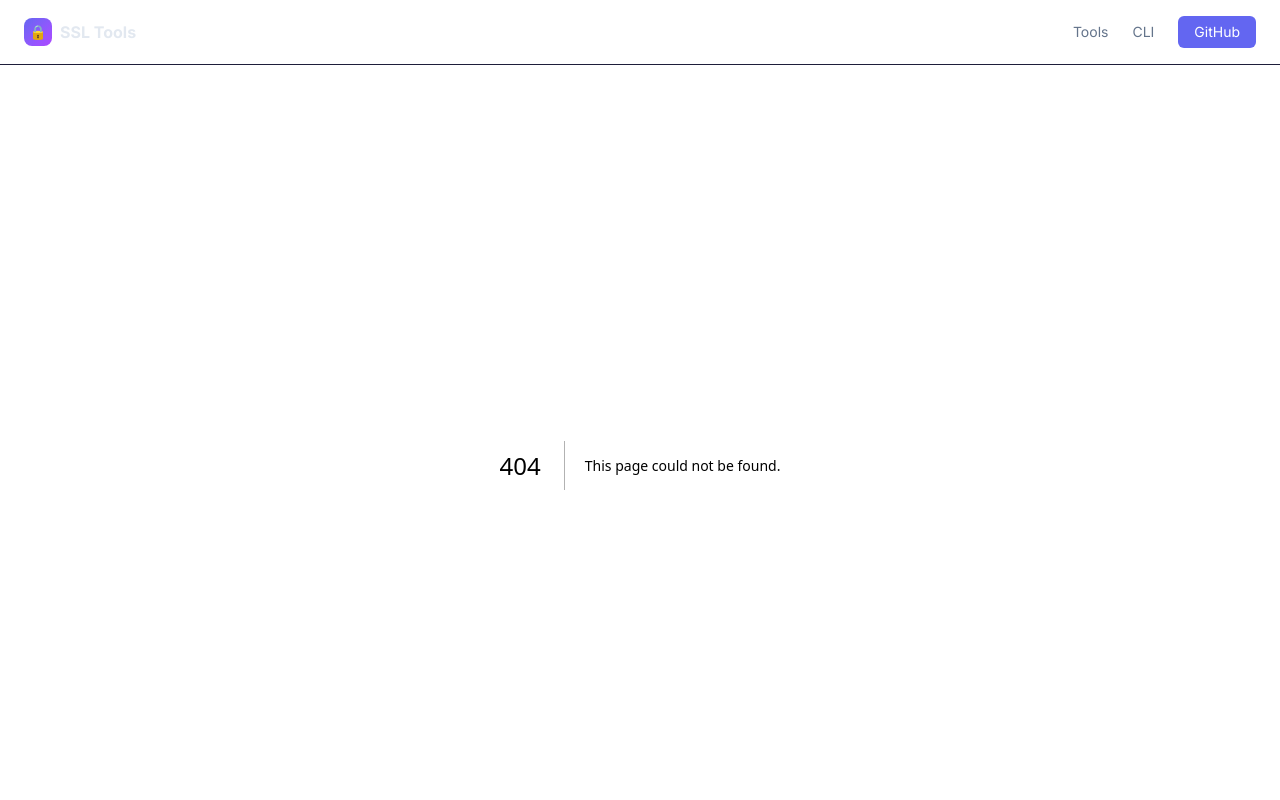
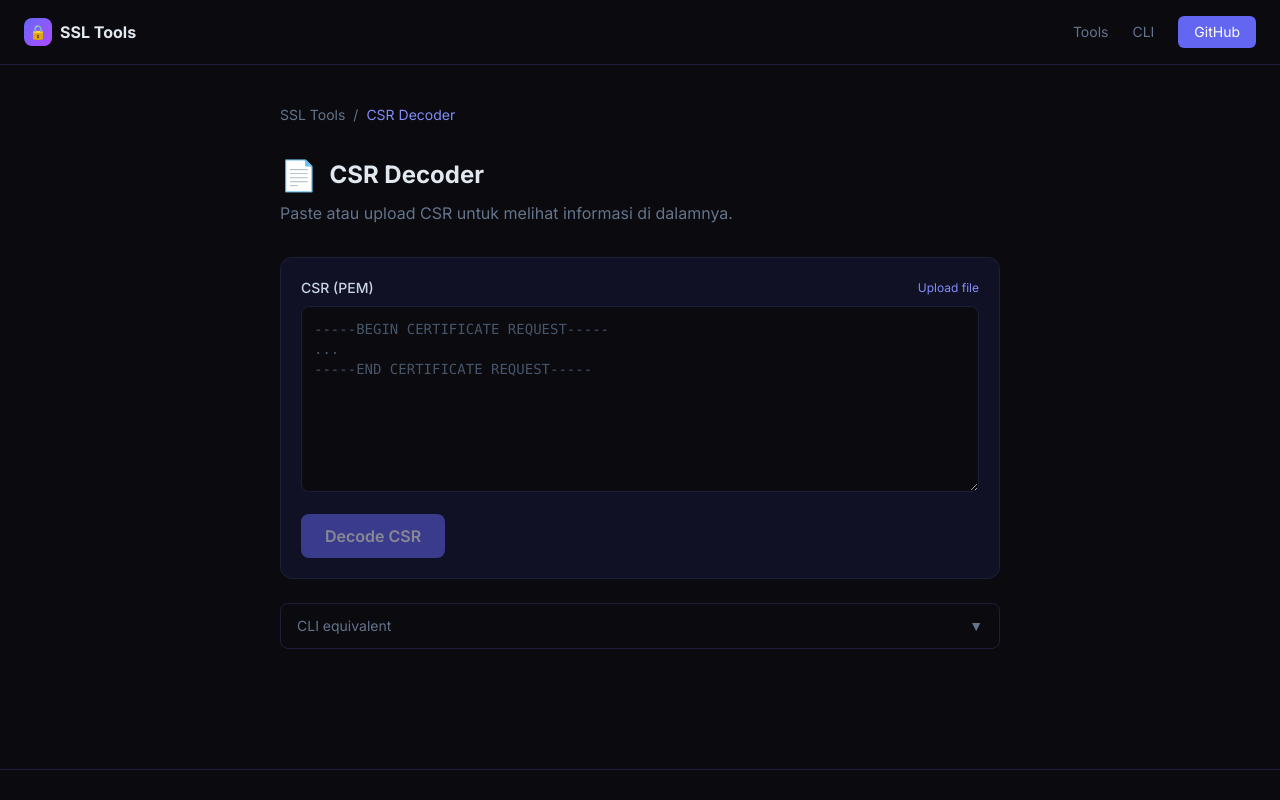
Before and after one commit to nugiabdiansyah/ssl-certificate-tools, a Next.js app in the folder apps/web/: page /csr-decoder in a window 1280 px wide. Before the commit this address had no page. Shown: the top 800 px of the page. Built offline with nearby package versions, Linux system fonts and the light colour scheme.

Commit message:
feat(web): add CSR Decoder lib, API route, and page

```diff
--- /dev/null
+++ b/apps/web/src/app/api/csr-decoder/route.ts
@@ -0,0 +1,14 @@
+import { NextRequest, NextResponse } from 'next/server'
+import { decodeCsr } from '@/lib/csr-decoder'
+
+export const runtime = 'nodejs'
+
+export async function POST(req: NextRequest) {
+  const { pem } = await req.json()
+  if (!pem) return NextResponse.json({ error: 'CSR PEM is required' }, { status: 400 })
+  try {
+    return NextResponse.json(decodeCsr(pem))
+  } catch {
+    return NextResponse.json({ error: 'Invalid CSR format. Paste a valid PEM-encoded CSR.' }, { status: 400 })
+  }
+}
--- /dev/null
+++ b/apps/web/src/app/csr-decoder/page.tsx
@@ -0,0 +1,49 @@
+'use client'
+import { useState } from 'react'
+import ToolPageLayout from '@/components/ToolPageLayout'
+import ResultCard from '@/components/ResultCard'
+import FileUploadArea from '@/components/FileUploadArea'
+import CliHint from '@/components/CliHint'
+
+export default function CsrDecoderPage() {
+  const [pem, setPem] = useState('')
+  const [result, setResult] = useState<Record<string, string | string[]> | null>(null)
+  const [error, setError] = useState('')
+  const [loading, setLoading] = useState(false)
+
+  const handleDecode = async () => {
+    if (!pem.trim()) return
+    setLoading(true); setError(''); setResult(null)
+    const res = await fetch('/api/csr-decoder', { method: 'POST', headers: { 'Content-Type': 'application/json' }, body: JSON.stringify({ pem }) })
+    const data = await res.json()
+    if (data.error) setError(data.error)
+    else setResult({
+      'Common Name': data.commonName,
+      'Organization': data.organization,
+      'Organizational Unit': data.organizationalUnit,
+      'Country': data.country,
+      'State': data.state,
+      'Locality': data.locality,
+      'Email': data.email,
+      'Public Key': `RSA ${data.publicKeyBits}-bit`,
+      'Signature Algorithm': data.signatureAlgorithm,
+      'SANs': data.sans,
+    })
+    setLoading(false)
+  }
+
+  return (
+    <ToolPageLayout icon="📄" title="CSR Decoder" description="Paste atau upload CSR untuk melihat informasi di dalamnya.">
+      <div className="bg-surface border border-border rounded-xl p-5">
+        <FileUploadArea value={pem} onChange={setPem} placeholder="-----BEGIN CERTIFICATE REQUEST-----&#10;...&#10;-----END CERTIFICATE REQUEST-----" label="CSR (PEM)" accept=".csr,.pem,.txt" />
+        <button onClick={handleDecode} disabled={loading || !pem.trim()}
+          className="mt-4 bg-primary text-white px-6 py-2.5 rounded-lg font-semibold hover:bg-indigo-500 transition-colors disabled:opacity-50">
+          {loading ? 'Decoding...' : 'Decode CSR'}
+        </button>
+      </div>
+      {result && <ResultCard rows={Object.entries(result).filter(([,v]) => v && (Array.isArray(v) ? v.length > 0 : true)).map(([label, value]) => ({ label, value: value as string | string[] }))} />}
+      {error && <div className="bg-surface border border-red-800 rounded-xl p-5 mt-4 text-red-400">{error}</div>}
+      <CliHint command="ssl-tools decode-csr certificate.csr" />
+    </ToolPageLayout>
+  )
+}
--- /dev/null
+++ b/apps/web/src/lib/csr-decoder.ts
@@ -0,0 +1,51 @@
+import forge from 'node-forge'
+
+export interface CsrInfo {
+  commonName: string
+  organization: string
+  organizationalUnit: string
+  country: string
+  state: string
+  locality: string
+  email: string
+  publicKeyAlgorithm: string
+  publicKeyBits: number
+  signatureAlgorithm: string
+  sans: string[]
+}
+
+function getAttr(csr: forge.pki.CertificationRequest, name: string): string {
+  const attr = csr.subject.getField(name)
+  return attr ? (attr.value as string) : ''
+}
+
+export function decodeCsr(pem: string): CsrInfo {
+  const csr = forge.pki.certificationRequestFromPem(pem)
+  const pubKey = csr.publicKey as forge.pki.rsa.PublicKey
+  const bits = pubKey.n?.bitLength() ?? 0
+  const sans: string[] = []
+
+  try {
+    const ext = csr.getAttribute({ name: 'extensionRequest' })
+    if (ext && ext.extensions) {
+      const sanExt = ext.extensions.find((e: { name: string }) => e.name === 'subjectAltName') as { altNames?: { type: number; value: string }[] } | undefined
+      if (sanExt?.altNames) {
+        sans.push(...sanExt.altNames.filter(a => a.type === 2).map(a => a.value))
+      }
+    }
+  } catch {}
+
+  return {
+    commonName: getAttr(csr, 'CN'),
+    organization: getAttr(csr, 'O'),
+    organizationalUnit: getAttr(csr, 'OU'),
+    country: getAttr(csr, 'C'),
+    state: getAttr(csr, 'ST'),
+    locality: getAttr(csr, 'L'),
+    email: getAttr(csr, 'emailAddress'),
+    publicKeyAlgorithm: 'RSA',
+    publicKeyBits: bits,
+    signatureAlgorithm: csr.md?.algorithm ?? 'sha256WithRSAEncryption',
+    sans,
+  }
+}
```
Also changed, not shown: 1 other file (tests, documents, lock files or other folders).
